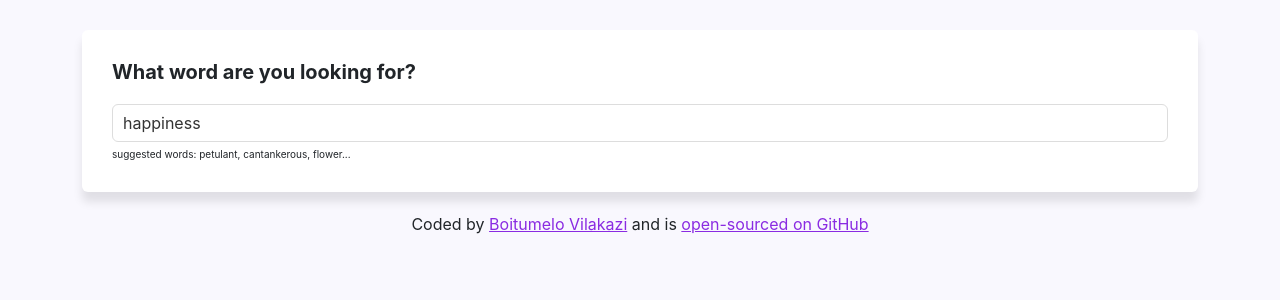
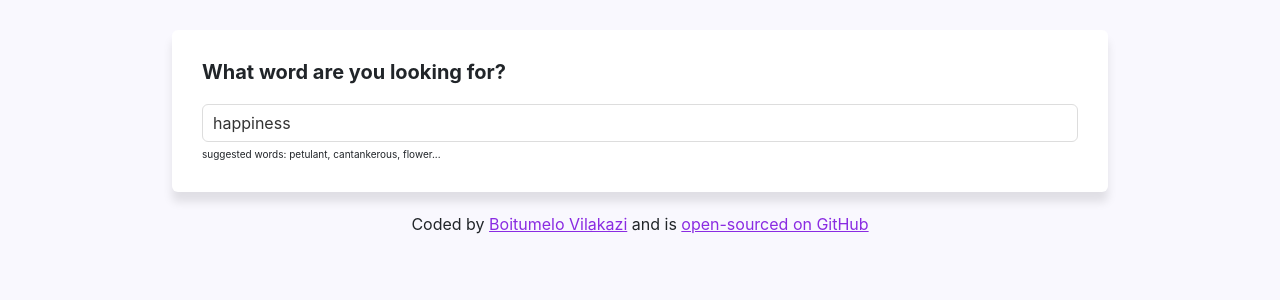
Before and after one commit to bxity/boity-dictionary, a React (Create React App) app: page / in a window 1280 px wide. Shown: the top 300 px of the page. Built offline with nearby package versions, Linux system fonts and the light colour scheme; no server answers.

Commit message:
added API

```diff
--- a/src/App.css
+++ b/src/App.css
@@ -19,3 +19,8 @@ body {
 a {
   color: blueviolet;
 }
+
+.App {
+  max-width: 960px;
+  margin: 0 auto;
+}
--- a/src/Dictionary.js
+++ b/src/Dictionary.js
@@ -8,13 +8,28 @@ export default function Dictionary(props) {
   let [results, setResults] = useState(null);
   let [loaded, setLoaded] = useState(false);
 
-  function handleResponse(response) {
+  function handleDictionaryResponse(response) {
     setResults(response.data[0]);
   }
 
+
+  function handlePexelsResponse(response) {
+    console.log(response);
+  }
+
+
+
   function search() {
     let apiUrl = `https://api.dictionaryapi.dev/api/v2/entries/en_US/${keyword}`;
-    axios.get(apiUrl).then(handleResponse);
+    axios.get(apiUrl).then(handleDictionaryResponse);
+
+
+    let pexelsApiKey =
+      "7C49yoUXi37d0dvdL1SDg6gskM6ZZaPtU7U92vWDshlVDdaZZ1WGPIFq";
+      let pexelsApiUrl = `https://api.pexels.com/v1/search?query=${keyword}`;
+      axios.get(pexelsApiUrl).then(handlePexelsResponse);
+
+
   }
 
   function handleSubmit(event) {
```
